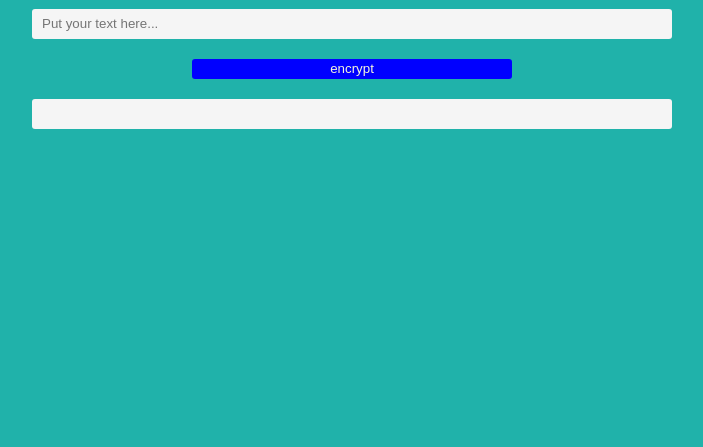
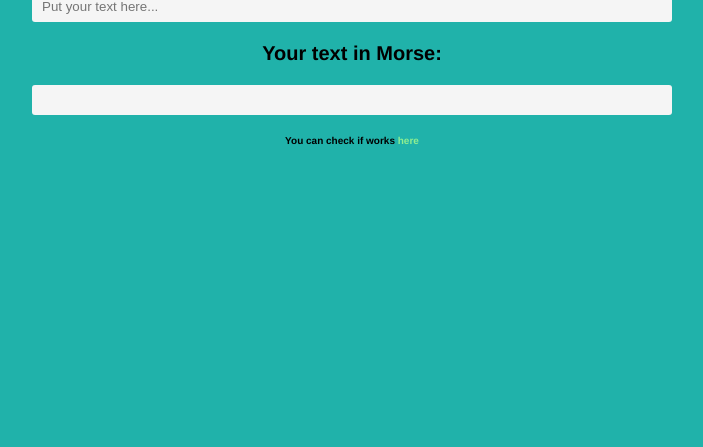
Before and after one commit to MariaRiosNavarro/morse-decoder, a plain HTML site: page index.html in a window 1280 px wide. Shown: the part 353-800 px from the top of the page, without its empty margins (288-991 px from the left). Drawn offline with Linux system fonts and the light colour scheme.

Commit message:
works new version

```diff
--- a/assets/css/styles.css
+++ b/assets/css/styles.css
@@ -11,6 +11,11 @@ html {
   font-family: helvetica, Arial, sans-serif;
 }
 
+h1,
+h3 {
+  font-size: 2rem;
+}
+
 main {
   display: flex;
   align-items: center;
@@ -19,6 +24,7 @@ main {
   background-color: lightseagreen;
   height: 100vh;
   gap: 2rem;
+  position: relative;
 }
 
 input:first-of-type,
@@ -29,6 +35,11 @@ input:first-of-type,
   border: none;
   background-color: whitesmoke;
   padding: 0.8rem 1rem;
+}
+
+.output-wrapper {
+  min-height: 3rem;
+  height: auto;
 }
 
 input[type="submit"] {
@@ -44,3 +55,13 @@ p {
   font-weight: 700;
   font-size: 2rem;
 }
+
+footer {
+  position: absolute;
+  bottom: 0rem;
+}
+
+a {
+  text-decoration: none;
+  color: lightgreen;
+}
--- a/assets/js/main.js
+++ b/assets/js/main.js
@@ -44,15 +44,12 @@ let morseAlphabet = [
   { letter: "@", morseCode: ".--.-." },
   { letter: "(", morseCode: "-.--." },
   { letter: ")", morseCode: "-.--.-" },
-  { letter: " ", morseCode: "    " },
+  { letter: " ", morseCode: "/" },
 ];
-
-console.log("test");
 
 //1.-Save Variables data-js="text" data-js="submit-btn" data-js="output"
 
 const text = document.querySelector('[data-js="text"]');
-// const btn = document.querySelector('[data-js="submit-btn"]');
 const output = document.querySelector('[data-js="output"]');
 
 const encriptText = () => {
@@ -82,6 +79,12 @@ const encriptText = () => {
   });
 
   // 6. Put together as String for the output
+
+  console.log("here", morseText);
   let morseString = morseText.join(" ");
+  console.log(morseString);
+
   output.innerHTML = morseString;
 };
+
+text.addEventListener("input", encriptText);
--- a/index.html
+++ b/index.html
@@ -10,10 +10,16 @@
     <main>
       <h1>Morse Decoder</h1>
       <input type="text" data-js="text" placeholder="Put your text here..." />
-      <input type="submit" value="encrypt" onclick="encriptText()" />
+      <h3>Your text in Morse:</h3>
       <div class="output-wrapper">
         <p data-js="output"></p>
       </div>
+      <article>
+        <h4>
+          You can check if works
+          <a href="https://morsedecoder.com/de/" target="_blank">here</a>
+        </h4>
+      </article>
     </main>
     <script src="./assets/js/main.js"></script>
   </body>
```
